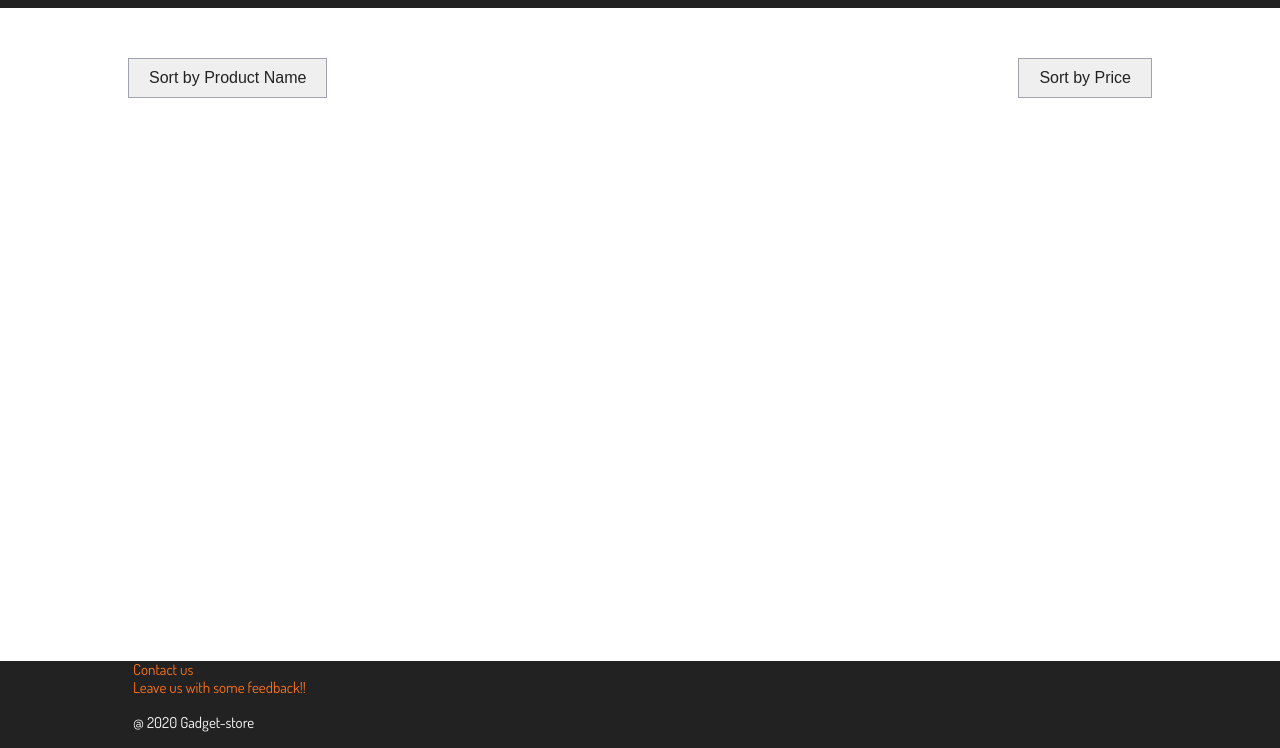
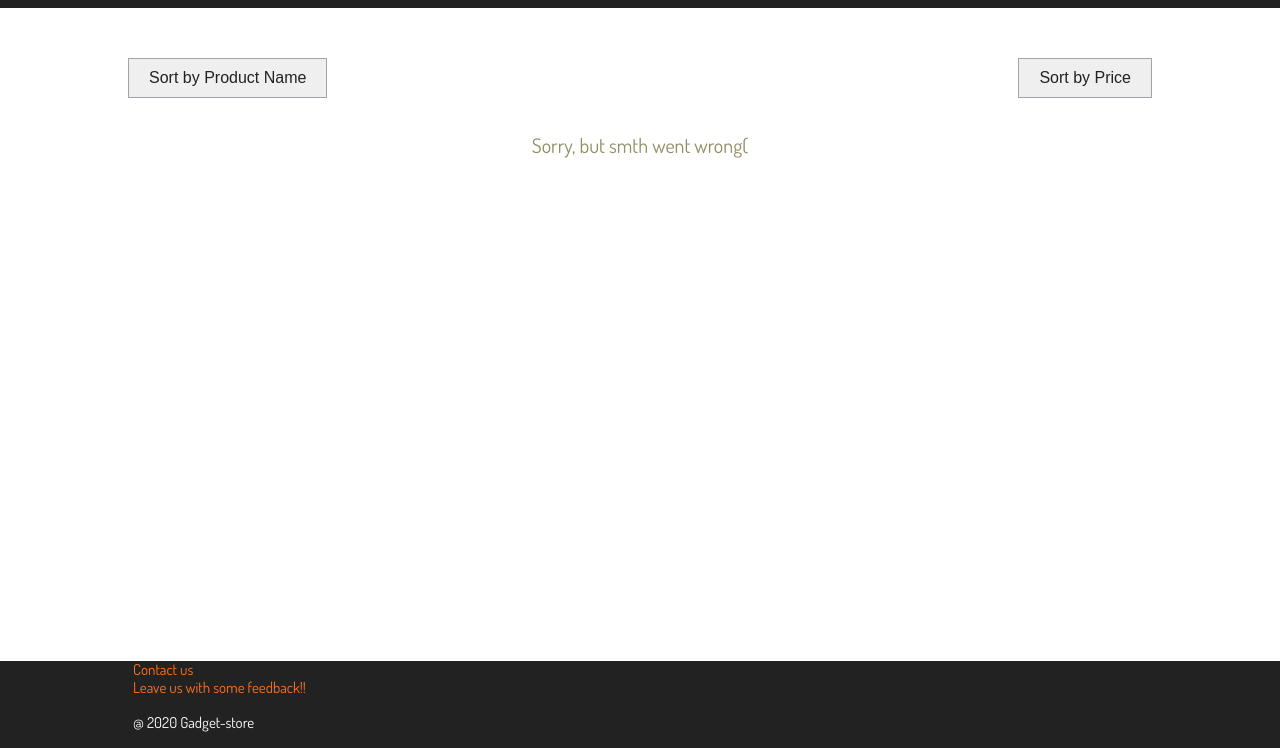
Before and after one commit to idkhtoc/Epam_FrontEnd_task1, a website: page index.html in a window 1280 px wide. Shown: the part 52-800 px from the top of the page. Drawn offline with nearby package versions, Linux system fonts and the light colour scheme; no server answers.

Commit message:
Add error with products behavior

```diff
--- a/css/style.css
+++ b/css/style.css
@@ -119,6 +119,15 @@ body {
     justify-items: center;
 }
 
+.main__wrong-text {
+    text-align: center;
+}
+
+.main__wrong-text p{
+    color: #918e63;
+    font-size: 20px;
+}
+
 .main__card {
     display: flex;
     flex-direction: column;
--- a/js/script.js
+++ b/js/script.js
@@ -1,6 +1,5 @@
 window.addEventListener('DOMContentLoaded', () => {
-
-    const setCards  = function (data) {
+    const setCards = function (data) {
         data.forEach(({name, price, imgPath, imgAlt}) => {
             const element = document.createElement('div');
 
@@ -21,7 +20,16 @@ window.addEventListener('DOMContentLoaded', () => {
         });
     };
 
-    axios.get("http://localhost:3000/products")
+    const smthGoWrong = function () {
+        const element = document.createElement('div');
+
+        element.innerHTML = '<p> Sorry, but smth went wrong( </p>';
+        element.classList.add('main__wrong-text');
+
+        document.querySelector('.main__container').append(element);
+    };
+
+    axios.get('http://localhost:3000/products')
         .then(data => setCards(data.data))
-        .catch();
+        .catch(() => smthGoWrong());
 });
```
